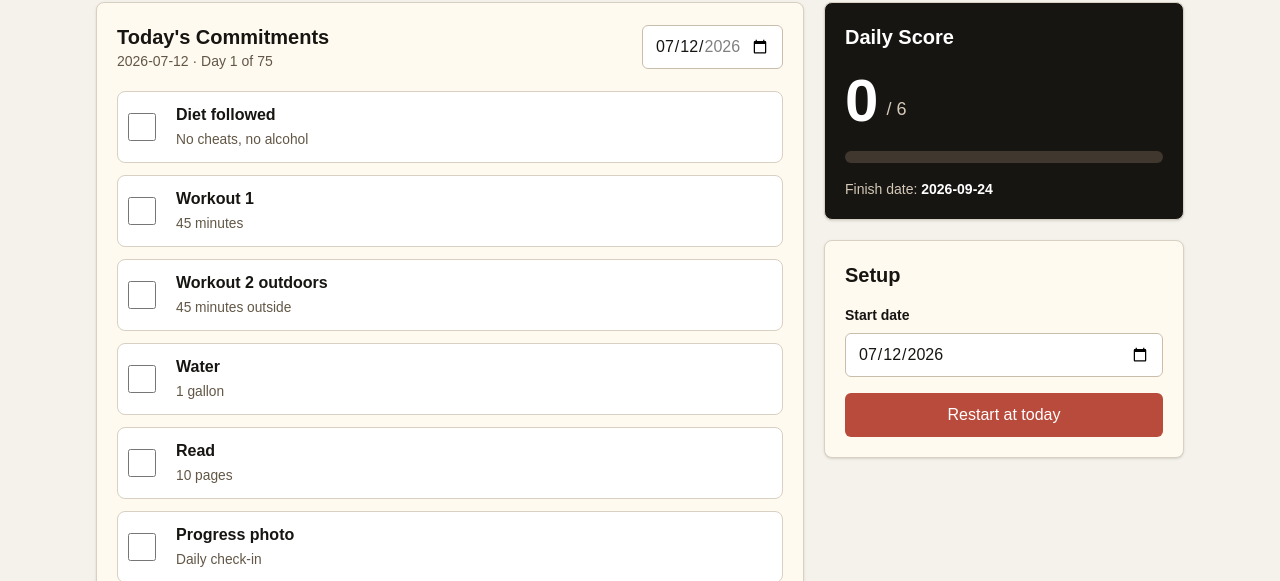
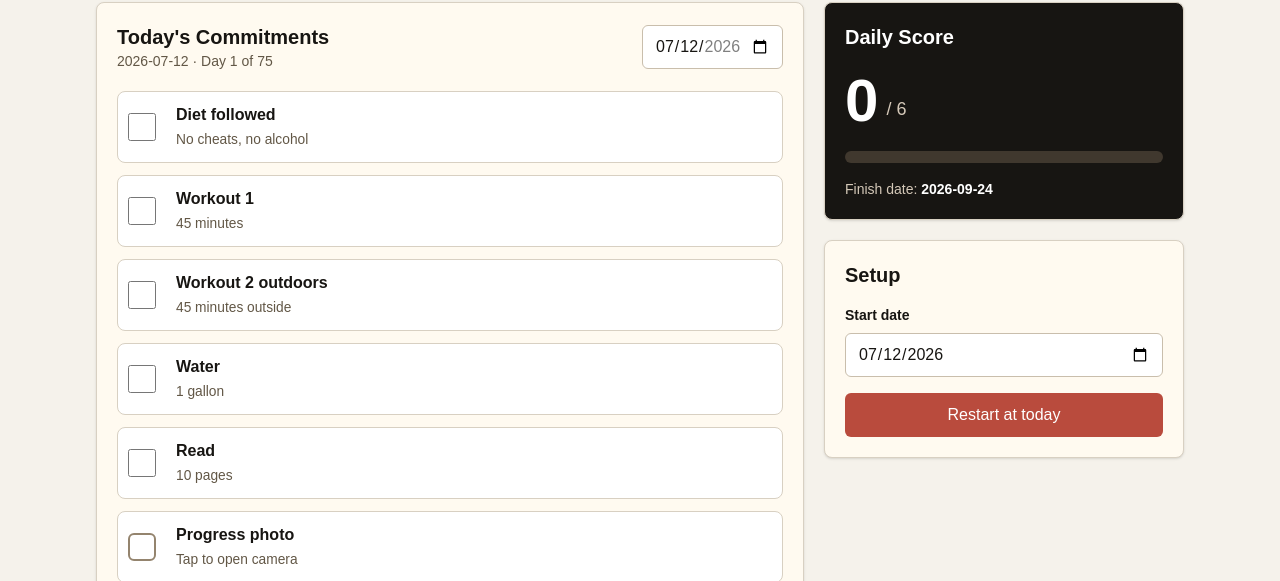
Before and after one commit to brettmay11-ai/75hard, a Next.js app: page / in a window 1280 px wide. Shown: the part 219-800 px from the top of the page. Built offline with nearby package versions, Linux system fonts and the light colour scheme.

Commit message:
Open camera for progress photo check

```diff
--- a/app/globals.css
+++ b/app/globals.css
@@ -35,6 +35,17 @@ textarea {
 
 button {
   touch-action: manipulation;
+}
+
+.sr-only {
+  position: absolute;
+  width: 1px;
+  height: 1px;
+  padding: 0;
+  overflow: hidden;
+  clip: rect(0, 0, 0, 0);
+  white-space: nowrap;
+  border: 0;
 }
 
 .stat {
@@ -84,6 +95,30 @@ button {
   width: 28px;
   height: 28px;
   accent-color: #2f6f66;
+}
+
+.photo-check {
+  display: grid;
+  width: 28px;
+  height: 28px;
+  place-items: center;
+  border: 2px solid #94846e;
+  border-radius: 6px;
+  background: #ffffff;
+}
+
+.photo-check-complete {
+  border-color: #2f6f66;
+  background: #2f6f66;
+}
+
+.photo-check-complete::after {
+  width: 8px;
+  height: 14px;
+  content: "";
+  border: solid #ffffff;
+  border-width: 0 3px 3px 0;
+  transform: rotate(45deg) translateY(-1px);
 }
 
 .task-row strong,
--- a/app/page.tsx
+++ b/app/page.tsx
@@ -1,6 +1,6 @@
 "use client";
 
-import { useEffect, useMemo, useState } from "react";
+import { useEffect, useMemo, useRef, useState } from "react";
 
 type DayRecord = {
   date: string;
@@ -65,6 +65,7 @@ function isComplete(record?: DayRecord) {
 
 export default function Home() {
   const today = toDateInput(new Date());
+  const photoInputRef = useRef<HTMLInputElement>(null);
   const [state, setState] = useState<TrackerState>({
     startDate: today,
     records: { [today]: createRecord(today) },
@@ -127,6 +128,10 @@ export default function Home() {
     setSelectedDate(today);
   }
 
+  function openPhotoCapture() {
+    photoInputRef.current?.click();
+  }
+
   return (
     <main className="min-h-screen bg-[#f5f2eb] text-[#171512]">
       <section className="mx-auto flex min-h-screen w-full max-w-6xl flex-col gap-6 px-4 py-5 sm:px-6 lg:px-8">
@@ -177,7 +182,30 @@ export default function Home() {
             </div>
 
             <div className="mt-5 grid gap-3">
-              {TASKS.map((task) => (
+              {TASKS.map((task) => {
+                if (task.key === "photo") {
+                  return (
+                    <button
+                      className={`task-row text-left ${selectedRecord.photo ? "task-row-complete" : ""}`}
+                      key={task.key}
+                      onClick={openPhotoCapture}
+                      type="button"
+                    >
+                      <span
+                        aria-hidden="true"
+                        className={`photo-check ${selectedRecord.photo ? "photo-check-complete" : ""}`}
+                      />
+                      <span>
+                        <strong>{task.label}</strong>
+                        <small>
+                          {selectedRecord.photo ? "Photo selected for today" : "Tap to open camera"}
+                        </small>
+                      </span>
+                    </button>
+                  );
+                }
+
+                return (
                   <label
                     className={`task-row ${selectedRecord[task.key] ? "task-row-complete" : ""}`}
                     key={task.key}
@@ -194,7 +222,22 @@ export default function Home() {
                       <small>{task.detail}</small>
                     </span>
                   </label>
-              ))}
+                );
+              })}
+              <input
+                accept="image/*"
+                aria-label="Take progress photo"
+                capture="environment"
+                className="sr-only"
+                onChange={(event) => {
+                  if (event.target.files?.length) {
+                    updateRecord({ ...selectedRecord, photo: true });
+                    event.target.value = "";
+                  }
+                }}
+                ref={photoInputRef}
+                type="file"
+              />
             </div>
 
             <div className="mt-5 rounded-lg border border-[#d8d0c2] bg-white p-4">
```
Lines whose indentation alone changed are shown as unchanged.
